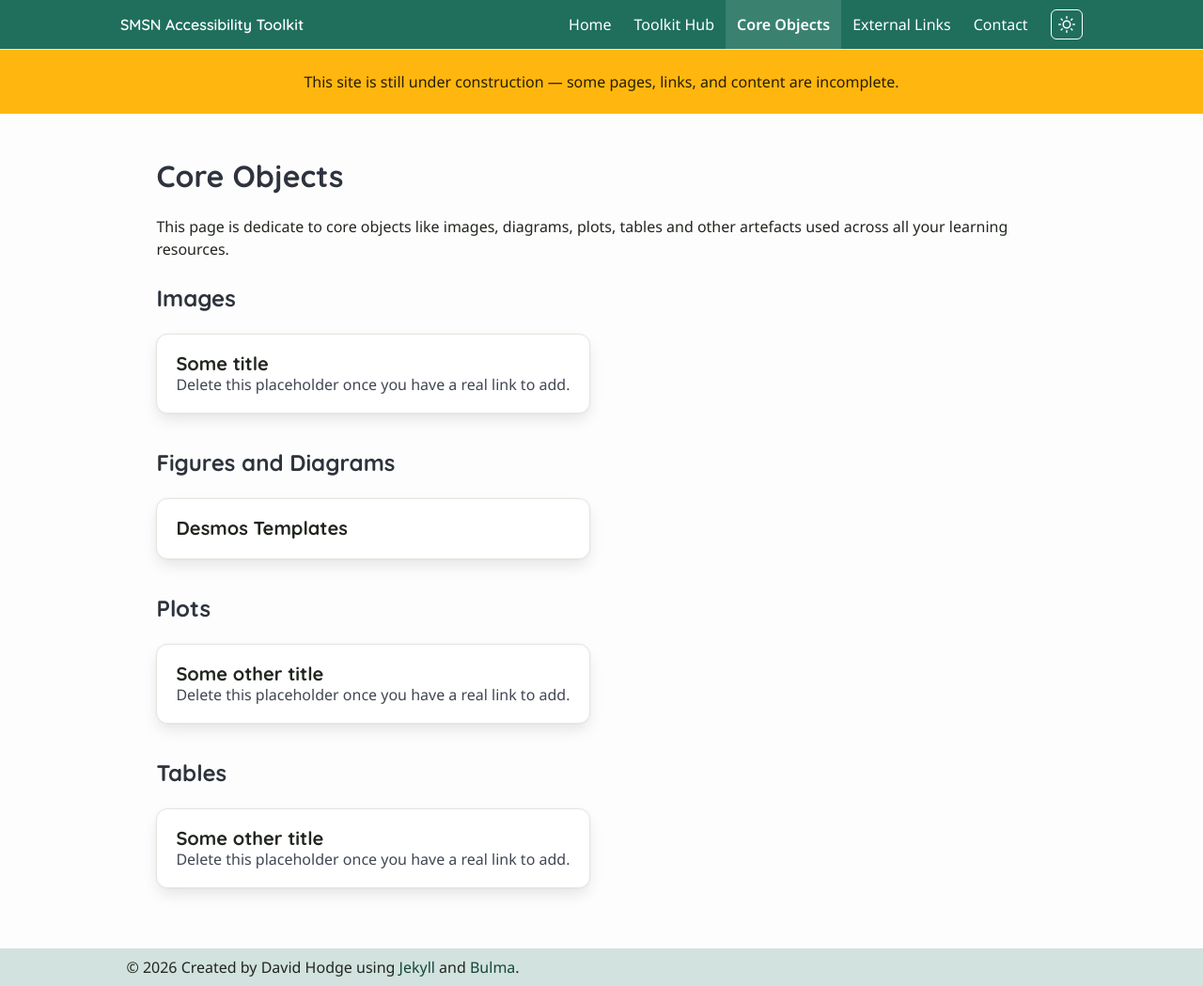
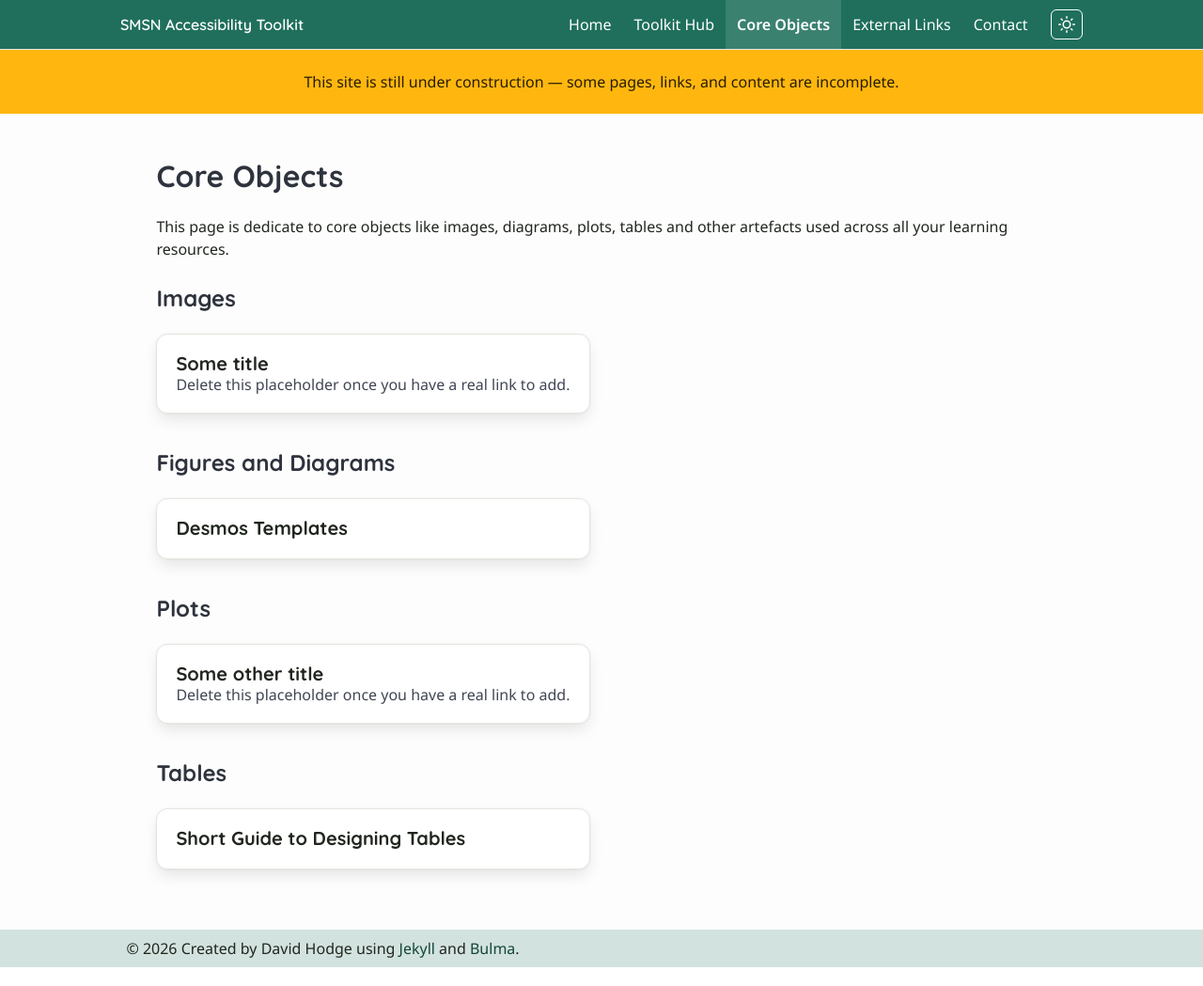
Before and after one commit to smsn-toolkit/smsn-toolkit.github.io, a Jekyll site: the page built from core-objects.md, in a window 1280 px wide. Shown: the whole page at 94% size. Built offline with Jekyll 4.4.1, drawn with Linux system fonts in a browser that asks for light colours.

Commit message:
Update core.yml
Adding the UoA short guide to the table section (from the materials subfolder).

```diff
--- a/_data/core.yml
+++ b/_data/core.yml
@@ -27,6 +27,5 @@
 
 - category: "Tables"
   items:
-    - title: Some other title
-      url: https://example.com
-      description: Delete this placeholder once you have a real link to add.
+    - title: Short Guide to Designing Tables
+      url: /materials/uoa_short_guides/InformationInTable.pptx
```
